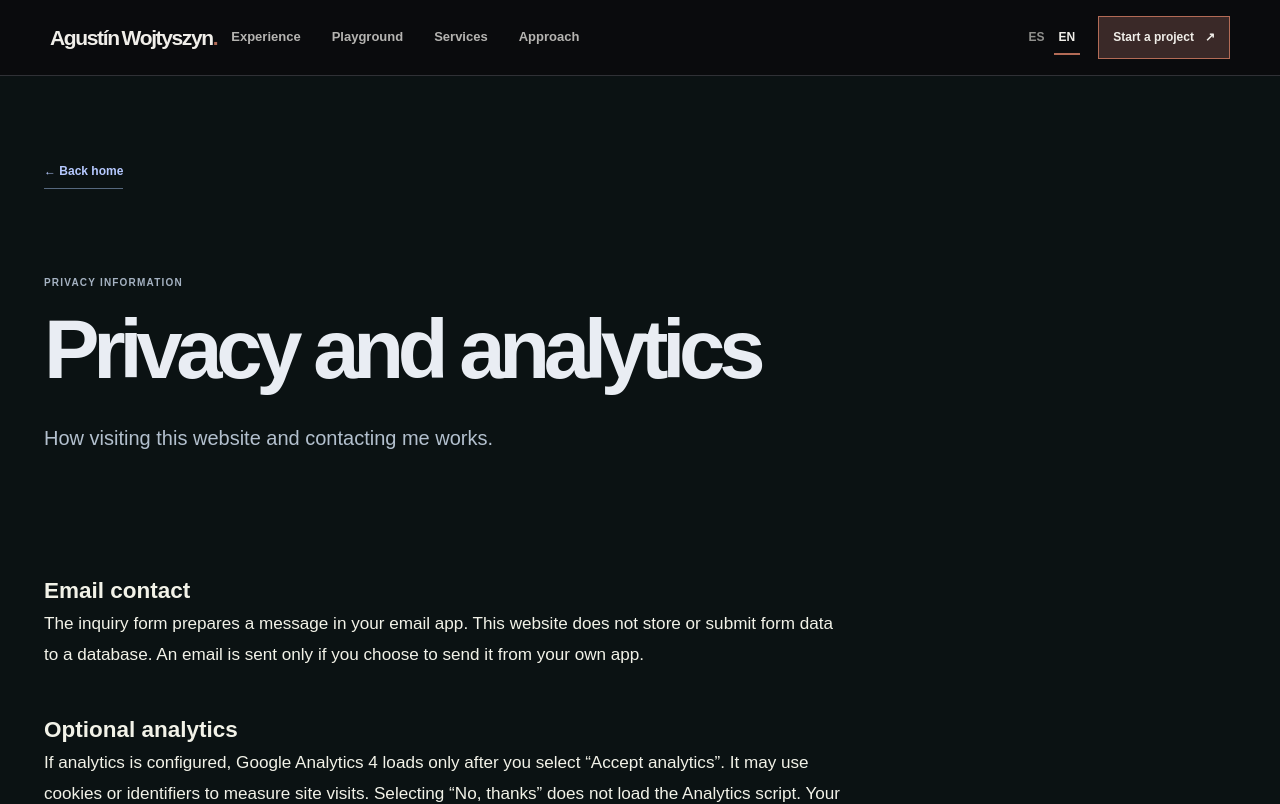
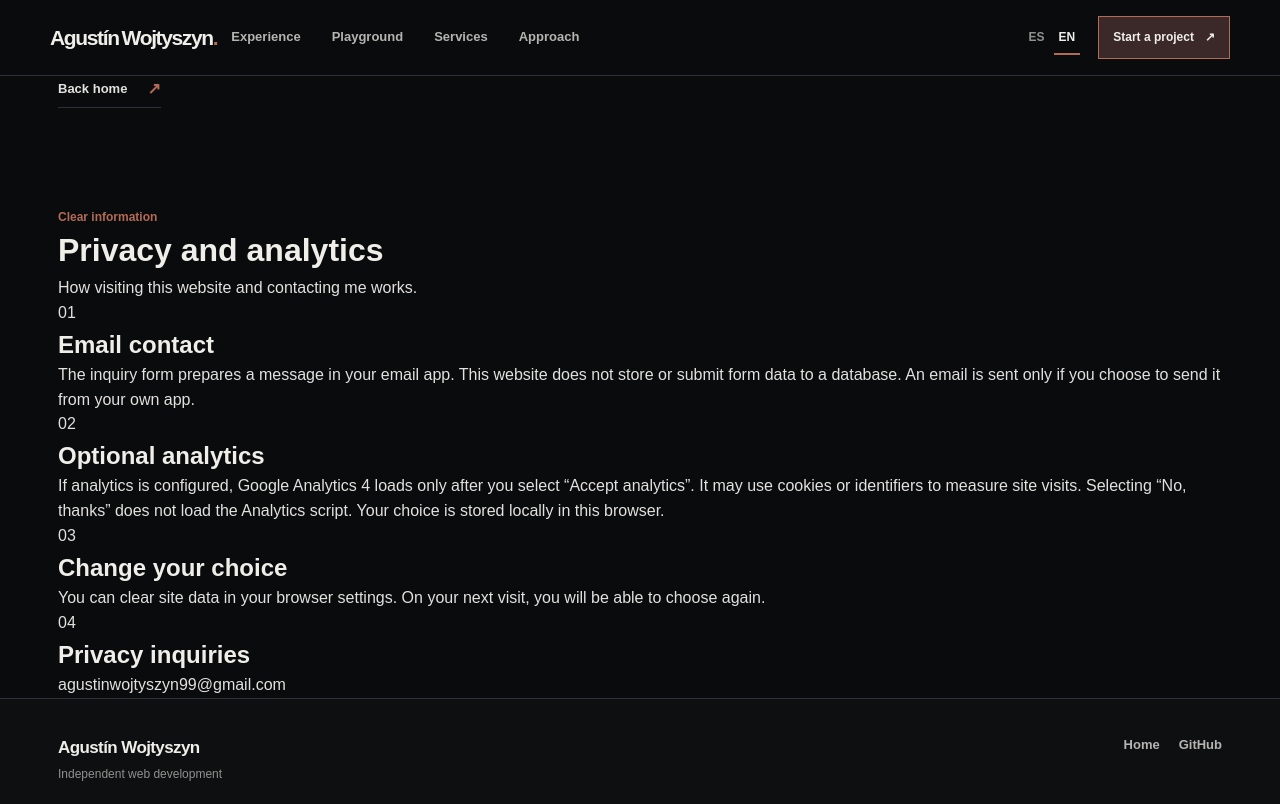
Before and after one commit to AgustinWojtyszyn/new_portfolioweb, a Next.js app: page /en/privacidad in a window 1280 px wide. Shown: the top 804 px of the page. Built offline with nearby package versions, Linux system fonts and the light colour scheme; no server answers.

Commit message:
refactor(portfolio): privacy page follows new premium system without changing privacy facts

```diff
--- a/src/app/[lang]/privacidad/page.tsx
+++ b/src/app/[lang]/privacidad/page.tsx
@@ -3,47 +3,42 @@ import Link from 'next/link';
 import { notFound } from 'next/navigation';
 import { identity, isLanguage, languages } from '@/lib/site';
 
-type Params = { params: Promise<{ lang: string }> };
-export function generateStaticParams() { return languages.map(lang => ({ lang })); }
-export async function generateMetadata({ params }: Params): Promise<Metadata> {
-  const { lang } = await params;
-  if (!isLanguage(lang)) notFound();
-  return {
-    title: lang === 'es' ? 'Privacidad y medición de visitas' : 'Privacy and visitor analytics',
-    description: lang === 'es'
-      ? 'Cómo funciona el contacto y la medición opcional de visitas en el sitio de Agustín Wojtyszyn.'
-      : 'How optional website analytics and email contact work on Agustín Wojtyszyn’s website.',
-    alternates: { canonical: '/' + lang + '/privacidad',
-      languages: { es: '/es/privacidad', en: '/en/privacidad', 'x-default': '/es/privacidad' } },
-  };
+type Params={params:Promise<{lang:string}>};
+export function generateStaticParams(){return languages.map(lang=>({lang}));}
+export async function generateMetadata({params}:Params):Promise<Metadata>{
+ const {lang}=await params;
+ if(!isLanguage(lang))notFound();
+ return {
+  title:lang==='es'?'Privacidad y medición de visitas':'Privacy and visitor analytics',
+  description:lang==='es'?'Cómo funciona el contacto y la medición opcional de visitas en el sitio de Agustín Wojtyszyn.':'How optional website analytics and email contact work on Agustín Wojtyszyn’s website.',
+  alternates:{canonical:'/'+lang+'/privacidad',languages:{es:'/es/privacidad',en:'/en/privacidad','x-default':'/es/privacidad'}}
+ };
 }
-
-export default async function PrivacyPage({ params }: Params) {
-  const { lang } = await params;
-  if (!isLanguage(lang)) notFound();
-  const es = lang === 'es';
-  return <main id="main" className="studio-page studio-case">
-    <header className="studio-container studio-case-hero">
-      <Link href={'/' + lang} className="studio-case-back">← {es ? 'Volver al inicio' : 'Back home'}</Link>
-      <div className="studio-case-tag">{es ? 'INFORMACIÓN DE PRIVACIDAD' : 'PRIVACY INFORMATION'}</div>
-      <h1>{es ? 'Privacidad y medición' : 'Privacy and analytics'}</h1>
-      <p>{es ? 'Información clara sobre lo que ocurre al visitar esta página o intentar contactarme.' : 'How visiting this website and contacting me works.'}</p>
-    </header>
-    <section className="studio-container seo-service-content">
-      <h2>{es ? 'Contacto por correo' : 'Email contact'}</h2>
-      <p className="seo-service-paragraph">{es
-        ? 'El formulario de consulta prepara un mensaje en tu aplicación de correo. La página no almacena ni envía los datos del formulario a una base de datos. El correo se envía únicamente si elegís enviarlo desde tu propia aplicación.'
-        : 'The inquiry form prepares a message in your email app. This website does not store or submit form data to a database. An email is sent only if you choose to send it from your own app.'}</p>
-      <h2>{es ? 'Estadísticas opcionales' : 'Optional analytics'}</h2>
-      <p className="seo-service-paragraph">{es
-        ? 'Si la medición está activada, Google Analytics 4 solo se carga cuando elegís «Aceptar medición». Puede utilizar cookies o identificadores para analizar visitas. Si elegís «No, gracias», no se carga el script de Analytics. Tu decisión se guarda en el almacenamiento local de este navegador.'
-        : 'If analytics is configured, Google Analytics 4 loads only after you select “Accept analytics”. It may use cookies or identifiers to measure site visits. Selecting “No, thanks” does not load the Analytics script. Your choice is stored locally in this browser.'}</p>
-      <h2>{es ? 'Cambiar la decisión' : 'Change your choice'}</h2>
-      <p className="seo-service-paragraph">{es
-        ? 'Podés borrar los datos del sitio desde la configuración de tu navegador. La próxima vez que visites la página, podrás elegir de nuevo.'
-        : 'You can clear site data in your browser settings. On your next visit, you will be able to choose again.'}</p>
-      <h2>{es ? 'Consultas sobre privacidad' : 'Privacy inquiries'}</h2>
-      <p className="seo-service-paragraph"><a href={'mailto:' + identity.email}>{identity.email}</a></p>
-    </section>
-  </main>;
+export default async function PrivacyPage({params}:Params){
+ const {lang}=await params;
+ if(!isLanguage(lang))notFound();
+ const es=lang==='es';
+ const blocks=es?[
+  ['Contacto por correo','El formulario de consulta prepara un mensaje en tu aplicación de correo. La página no almacena ni envía los datos del formulario a una base de datos. El correo se envía únicamente si elegís enviarlo desde tu propia aplicación.'],
+  ['Estadísticas opcionales','Si la medición está activada, Google Analytics 4 solo se carga cuando elegís «Aceptar medición». Puede utilizar cookies o identificadores para analizar visitas. Si elegís «No, gracias», no se carga el script de Analytics. Tu decisión se guarda en el almacenamiento local de este navegador.'],
+  ['Cambiar la decisión','Podés borrar los datos del sitio desde la configuración de tu navegador. La próxima vez que visites la página, podrás elegir de nuevo.'],
+ ]:[
+  ['Email contact','The inquiry form prepares a message in your email app. This website does not store or submit form data to a database. An email is sent only if you choose to send it from your own app.'],
+  ['Optional analytics','If analytics is configured, Google Analytics 4 loads only after you select “Accept analytics”. It may use cookies or identifiers to measure site visits. Selecting “No, thanks” does not load the Analytics script. Your choice is stored locally in this browser.'],
+  ['Change your choice','You can clear site data in your browser settings. On your next visit, you will be able to choose again.']
+ ];
+ return <main id="main" className="at-page at-privacy">
+  <header className="at-width at-privacy-heading">
+   <Link className="at-detail-back" href={'/'+lang}>{es?'Volver al inicio':'Back home'}<span aria-hidden="true">↗</span></Link>
+   <p className="at-section-index">{es?'Información clara':'Clear information'}</p>
+   <h1>{es?'Privacidad y medición':'Privacy and analytics'}</h1>
+   <p>{es?'Qué ocurre al visitar esta web o al contactarme.':'How visiting this website and contacting me works.'}</p>
+  </header>
+  <div className="at-privacy-content">
+   <div className="at-width">{blocks.map(([title,body],index)=><section key={title}><span>{String(index+1).padStart(2,'0')}</span><div><h2>{title}</h2><p>{body}</p></div></section>)}
+    <section><span>04</span><div><h2>{es?'Consultas sobre privacidad':'Privacy inquiries'}</h2><p><a href={'mailto:'+identity.email}>{identity.email}</a></p></div></section>
+   </div>
+  </div>
+  <footer className="at-footer"><div className="at-width"><div><strong>Agustín Wojtyszyn</strong><p>{es?'Desarrollo web independiente':'Independent web development'}</p></div><nav aria-label={es?'Enlaces finales':'Footer links'}><Link href={'/'+lang}>{es?'Inicio':'Home'}</Link><a href={identity.github} target="_blank" rel="noreferrer">GitHub</a></nav><small>© {new Date().getFullYear()} / San Juan, Argentina</small></div></footer>
+ </main>;
 }
```
